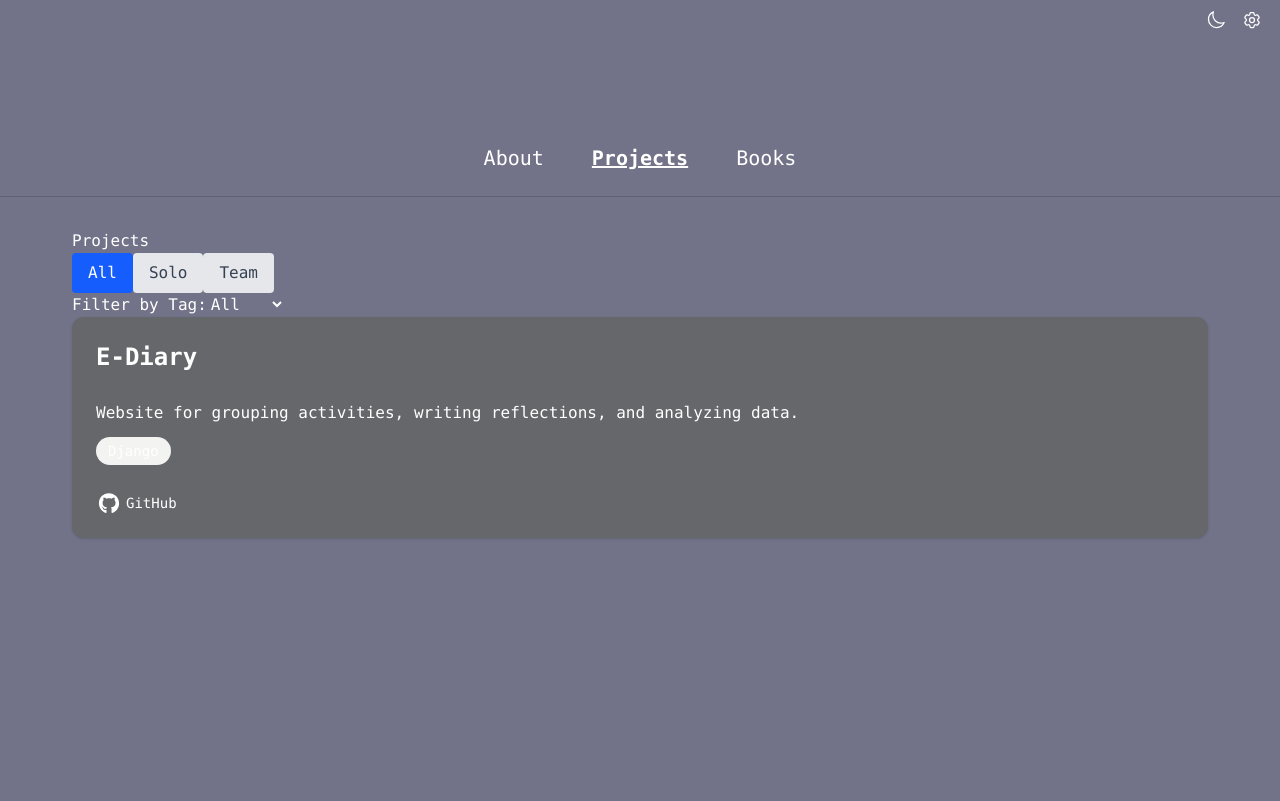
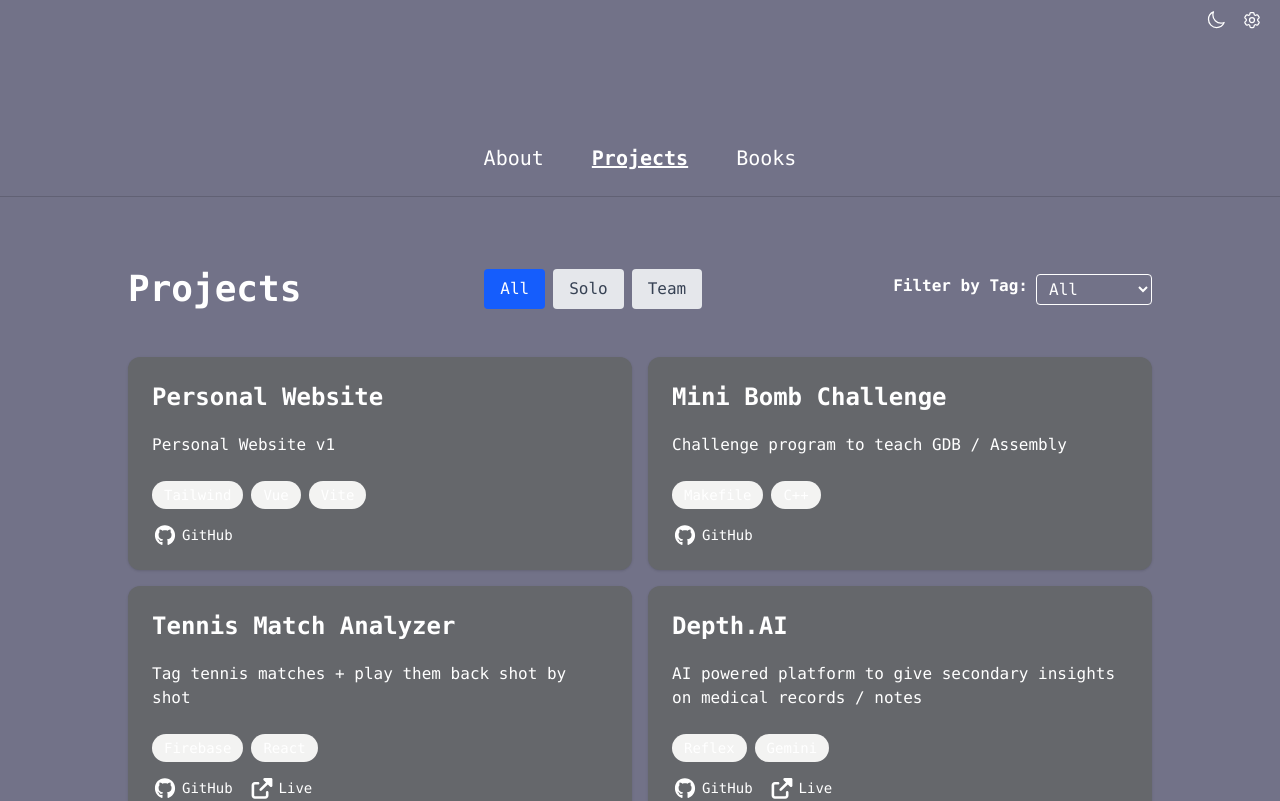
Before and after one commit to PABSIRR/Website, a Vue app: page /projects in a window 1280 px wide. Shown: the top 801 px of the page. Built offline with nearby package versions, Linux system fonts and the light colour scheme.

Commit message:
Projects 2/2

```diff
--- a/src/components/ProjectCard.vue
+++ b/src/components/ProjectCard.vue
@@ -1,10 +1,11 @@
 <template>
-    <div class=" bg-[var(--color-secondary)] rounded-xl shadow p-6 flex flex-col gap-3">
+    <div class=" bg-[var(--color-secondary)] rounded-xl shadow p-6 flex flex-col gap-3 h-full">
         <h3 class="text-2xl font-bold mb-2"> {{  name  }}</h3>
-        <div v-if="$slots.default" class="mt-2 text-base">
+        <div v-if="$slots.default" class="mb-3 text-base flex-1">
             <slot />
         </div>
         <!-- Tags -->
+        <div class="mt-auto">
             <div class="flex flex-wrap gap-2 mb-2">
                 <span v-for="tag in tags" :key="tag"
                     class="px-3 py-1 rounded-full text-sm font-medium bg-[var(--color-text2)]">
@@ -12,15 +13,16 @@
                 </span>
             </div>
             <!-- Links -->
-        <div class="flex items-center gap-4 mt-2">
+            <div class="flex items-center gap-4 mt-4">
                 <a v-if="github" :href="github" target="_blank" rel="noopener noreferrer" class="flex items-center gap-1 hover:text-[var(--color-text-hover)]">
                     <font-awesome-icon :icon="['fab', 'github']" class="text-[1.3em]" />
                     <span class="text-sm">GitHub</span>
                 </a>
                 <a v-if="live" :href="live" target="_blank" rel="noopener noreferrer" class="flex items-center gap-1 hover:text-[var(--color-text-hover)]">
-                <font-awesome-icon :icon="['fab', 'external-link-alt']" class="text-[1.3em]" />
+                    <font-awesome-icon :icon="['fas', 'up-right-from-square']" class="text-[1.3em]" />
                     <span class="text-sm">Live</span>
                 </a>
+            </div>
         </div>
     </div>
 </template>
--- a/src/views/About.vue
+++ b/src/views/About.vue
@@ -58,6 +58,6 @@ const loveItems = [
   { header: "League", href: "https://www.op.gg/summoners/na/pabsirr-NA1", text:"One year hiatus ... 6 months left"},
   { header: "Chess", href: "https://lichess.org/@/F_pabsirr_10", text:"Trying to reach 2000 again"},
   { header: "Outside", href: "https://www.strava.com/athletes/129668098", text: "225 bench + sub 18 5k again?"},
-
+  { header: "Movies", href: "https://letterboxd.com/PaGoat/", text: "Too many movies to watch"}
 ]
 </script>
--- a/src/views/Projects.vue
+++ b/src/views/Projects.vue
@@ -1,26 +1,28 @@
 <template>
-  <div>
-    <h1> Projects </h1>
+  <div class="max-w-5xl mx-auto py-10">
+    <div class="flex flex-row items-center justify-between mb-12">
+      <h1 class="text-4xl font-bold "> Projects </h1>
       <!-- Filters -->
-    <div>
+      <div class="flex gap-2 ">
         <button
           v-for="type in ['all','solo','team']"
           :key="type"
-        :class="['px-4 py-2 rounded', selectedType === type ? 'bg-blue-600 text-white' : 'bg-gray-200 text-gray-700']"
+          :class="['px-4 py-2 rounded hover:bg-blue-400 active:bg-amber-400', selectedType === type ? 'bg-blue-600 text-white' : 'bg-gray-200 text-gray-700']"
           @click="selectedType = type"
           >
           {{ type.charAt(0).toUpperCase() + type.slice(1) }}
         </button>
       </div>
-    <div>
-      <label>Filter by Tag:</label>
-      <select v-model="selectedTag" class="">
+      <div class="flex">
+        <label class="font-semibold mx-2">Filter by Tag:</label>
+        <select v-model="selectedTag" class="px-2 py-1 rounded border">
           <option value="all">All</option>
           <option v-for="tag in allTags" :key="tag" :value="tag">{{  tag  }}</option>
         </select>
       </div>
+    </div>
     <!-- Actual Projs -->
-    <div>
+    <div class="grid grid-cols-1 md:grid-cols-2 gap-4">
       <ProjectCard
         v-for="project in filteredProjects"
         :key="project.name"
@@ -60,6 +62,42 @@ const projects: Project[] = [
     date: "2023-04-09",
     description: "Website for grouping activities, writing reflections, and analyzing data."
   },
+  {
+    name: "Personal Website",
+    tags: ["Tailwind", "Vue", "Vite"],
+    github: "https://github.com/PABSIRR/Website",
+    type: "solo",
+    live: null,
+    date: "2025-09-20",
+    description: "Personal Website v1"
+  },
+  {
+    name: "Mini Bomb Challenge",
+    tags: ["Makefile", "C++"],
+    github: "https://github.com/PABSIRR/LA",
+    type: "team",
+    live: null,
+    date: "2025-02-20",
+    description: "Challenge program to teach GDB / Assembly"
+  },
+  {
+    name: "Depth.AI",
+    tags: ["Reflex", "Gemini"],
+    github: "https://github.com/PABSIRR/LAHACKS24",
+    type: "team",
+    live: "https://devpost.com/software/depth-ai",
+    date: "2024-02-20",
+    description: "AI powered platform to give secondary insights on medical records / notes"
+  },
+  {
+    name: "Tennis Match Analyzer",
+    tags: ["Firebase","React"],
+    github: "https://github.com/bruin-tennis-consulting/match-manager",
+    type: "team",
+    live: "https://match-viewing-dashboard.web.app/",
+    date: "2024-09-09",
+    description: "Tag tennis matches + play them back shot by shot"
+  }
 ]
 
 const selectedType = ref("all")
```
Also changed, not shown: src/components/BookCard.vue (added). Lines whose indentation alone changed are shown as unchanged.
